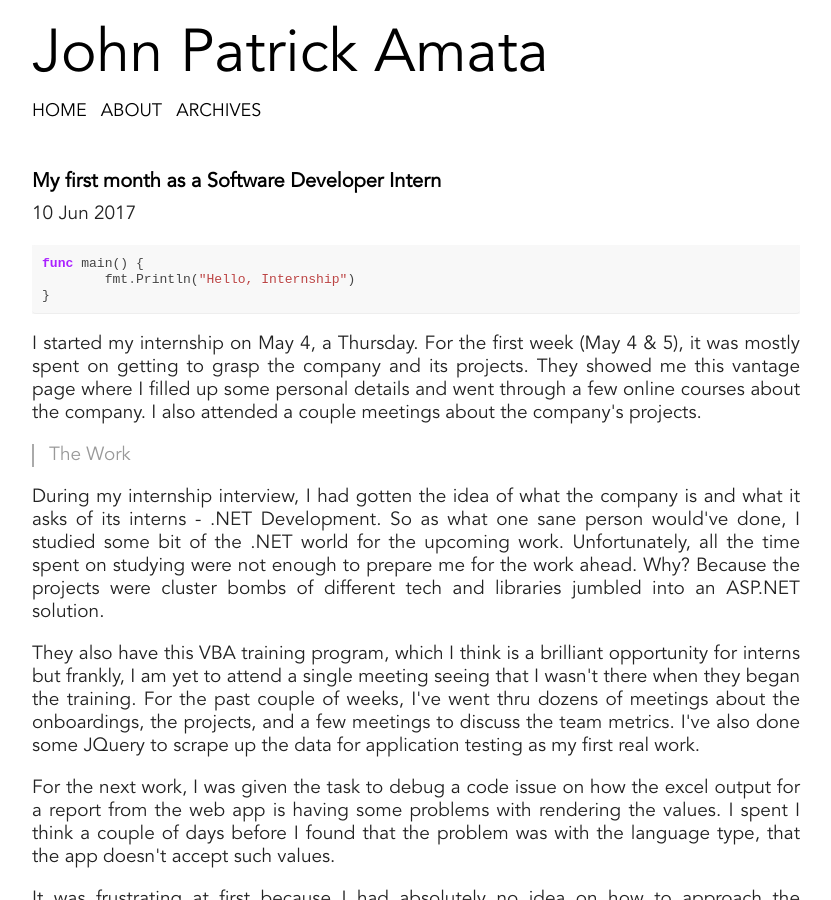
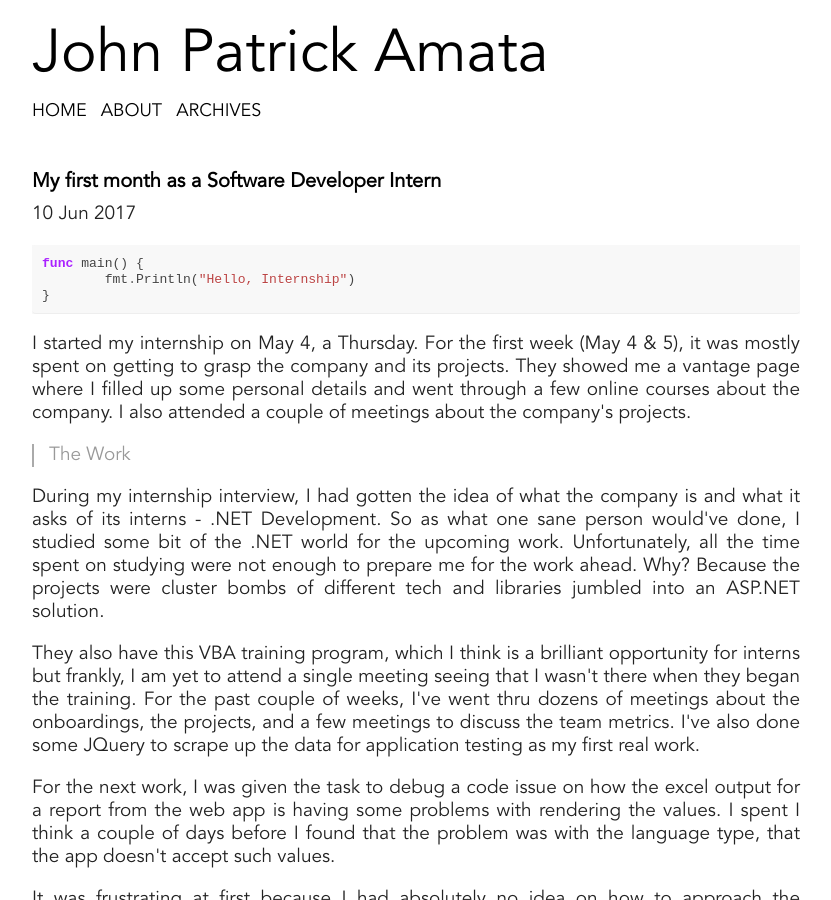
Before and after one commit to jpamata/jpamata.github.io, a Jekyll site: the page built from _posts/2017-6-10-my-first-month-as-a-software-developer-intern.md, in a window 1280 px wide and 900 px high. Shown: the whole window, without its empty margins (224-1055 px from the left). Built offline with Jekyll 4.4.1, drawn with Linux system fonts in a browser that asks for light colours; comment, search, counter and statistics services are not loaded.

Commit message:
Update 2017-6-10-my-first-month-as-a-software-developer-intern.md

````diff
--- a/_posts/2017-6-10-my-first-month-as-a-software-developer-intern.md
+++ b/_posts/2017-6-10-my-first-month-as-a-software-developer-intern.md
@@ -14,7 +14,7 @@ func main() {
 }
 ```
 
-<p align="justify">I started my internship on May 4, a Thursday. For the first week (May 4 & 5), it was mostly spent on getting to grasp the company and its projects. They showed me this vantage page where I filled up some personal details and went through a few online courses about the company. I also attended a couple meetings about the company's projects.</p>
+<p align="justify">I started my internship on May 4, a Thursday. For the first week (May 4 & 5), it was mostly spent on getting to grasp the company and its projects. They showed me a vantage page where I filled up some personal details and went through a few online courses about the company. I also attended a couple of meetings about the company's projects.</p>
 
 <!-- more -->
 
````
